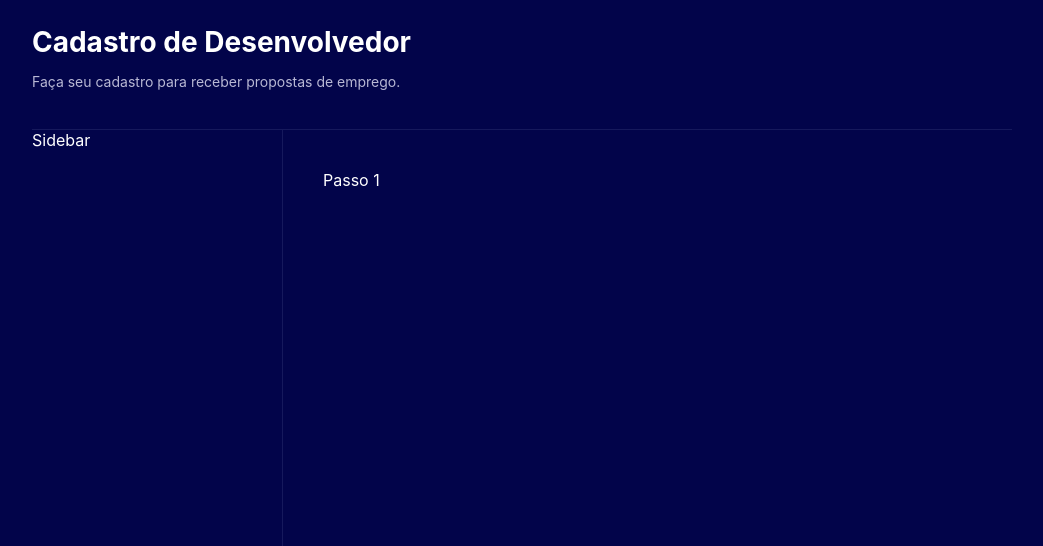
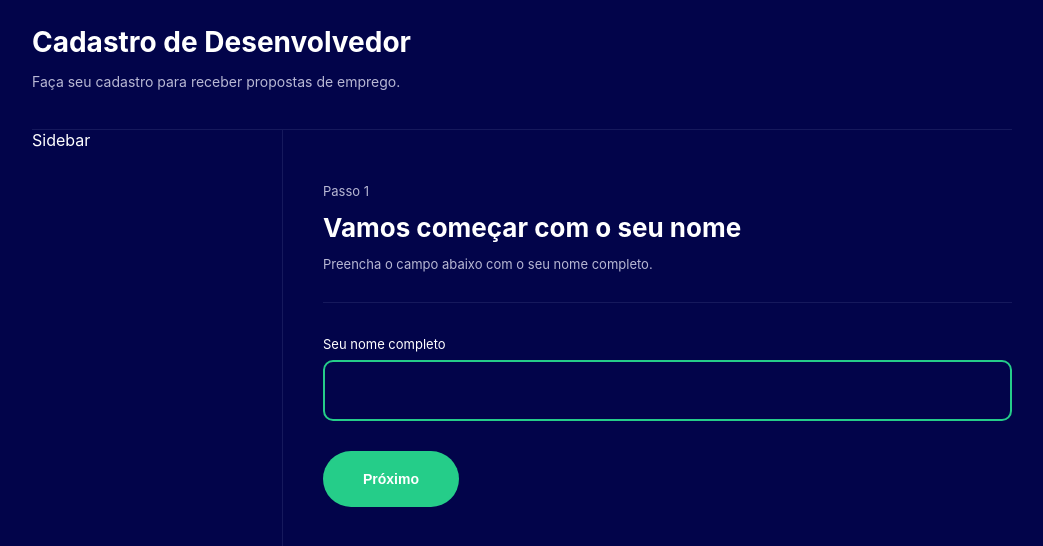
Before and after one commit to JrzenonDev/multi-step-form-react, a React (Create React App) app: page / in a window 1280 px wide. Shown: the top 546 px of the page, without its empty margins (118-1161 px from the left). Built offline with nearby package versions, Linux system fonts and the light colour scheme.

Commit message:
create content in component Step1 and styling

```diff
--- a/src/pages/FormStep1/index.tsx
+++ b/src/pages/FormStep1/index.tsx
@@ -1,11 +1,30 @@
+import { useHistory } from 'react-router-dom'
 import * as C from './styles'
 import { Theme } from '../../components/Theme'
 
 export const FormStep1 = () => {
+
+  const history = useHistory()
+
+  const handleNextStep = () => {
+    history.push('/step2')
+  }
+
   return (
     <Theme>
       <C.Container>
-        Passo 1
+        <p>Passo 1</p>
+        <h1>Vamos começar com o seu nome</h1>
+        <p>Preencha o campo abaixo com o seu nome completo.</p>
+
+        <hr />
+
+        <label>
+          Seu nome completo
+          <input type="text" autoFocus />
+        </label>
+
+        <button onClick={handleNextStep}>Próximo</button>
       </C.Container>
     </Theme>
   )
--- a/src/pages/FormStep1/styles.ts
+++ b/src/pages/FormStep1/styles.ts
@@ -1,3 +1,53 @@
 import styled from 'styled-components'
 
-export const Container = styled.div``
+export const Container = styled.div`
+  p {
+    font-size: 13px;
+    color: #b8b8d4;
+  }
+
+  h1 {
+    margin: 0;
+    padding: 0;
+    font-size: 26px;
+  }
+
+  hr {
+    height: 1px;
+    border: 0;
+    background-color: #16195c;
+    margin: 30px 0;
+  }
+
+  label {
+    font-size: 13px;
+
+    input {
+      display: block;
+      margin-top: 7px;
+      box-sizing: border-box;
+      width: 100%;
+      padding: 20px 10px;
+      border: 2px solid #25cd89;
+      border-radius: 10px;
+      color: #fff;
+      outline: 0;
+      font-size: 15px;
+      background-color: #02044a;
+    }
+
+  }
+
+  button {
+    background-color: #25cd89;
+    color: #fff;
+    font-size: 14px;
+    font-weight: bold;
+    padding: 20px 40px;
+    border: 0;
+    border-radius: 30px;
+    cursor: pointer;
+    margin-top: 30px;
+    outline: 0;
+  }
+`
```
